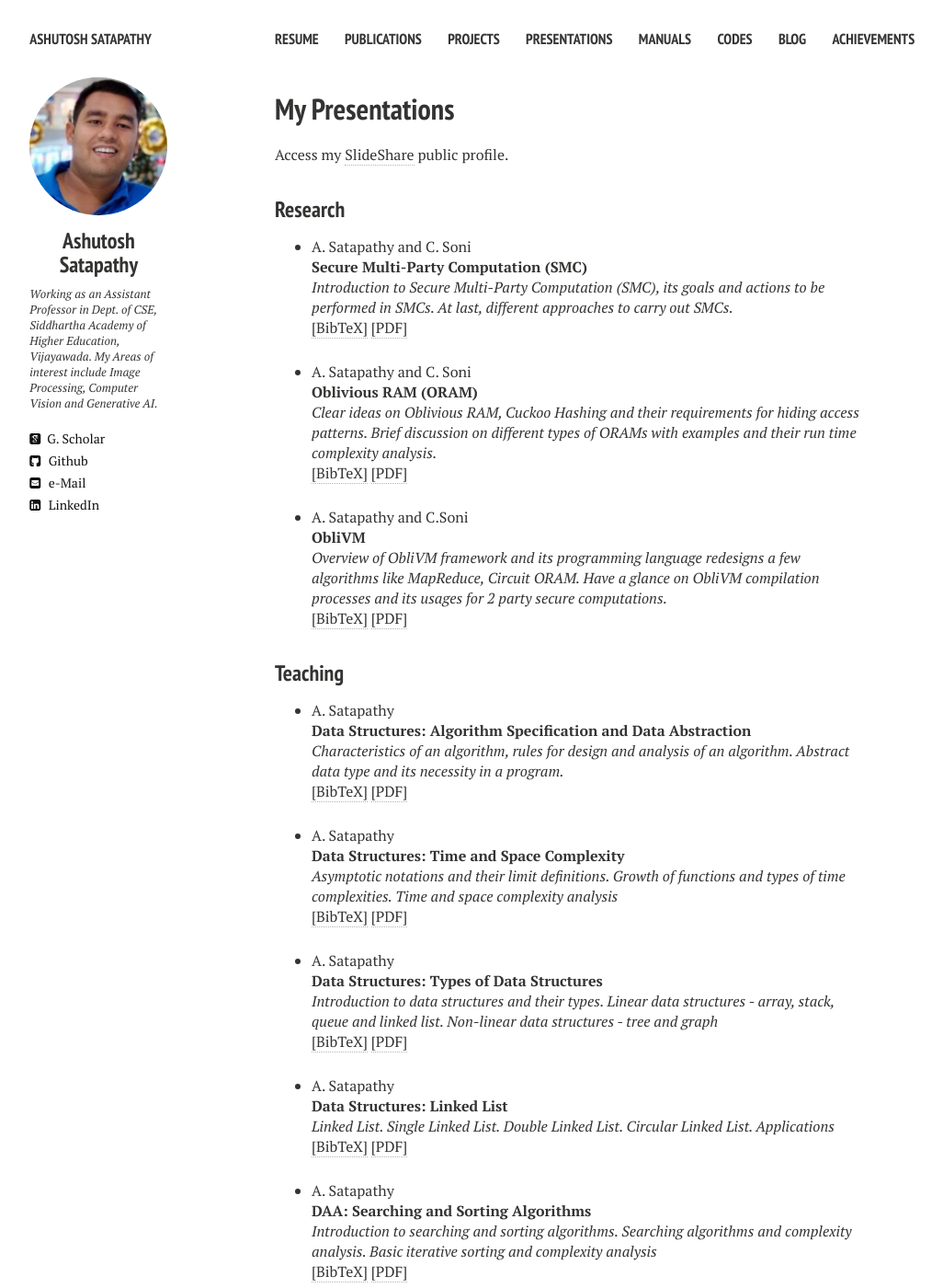
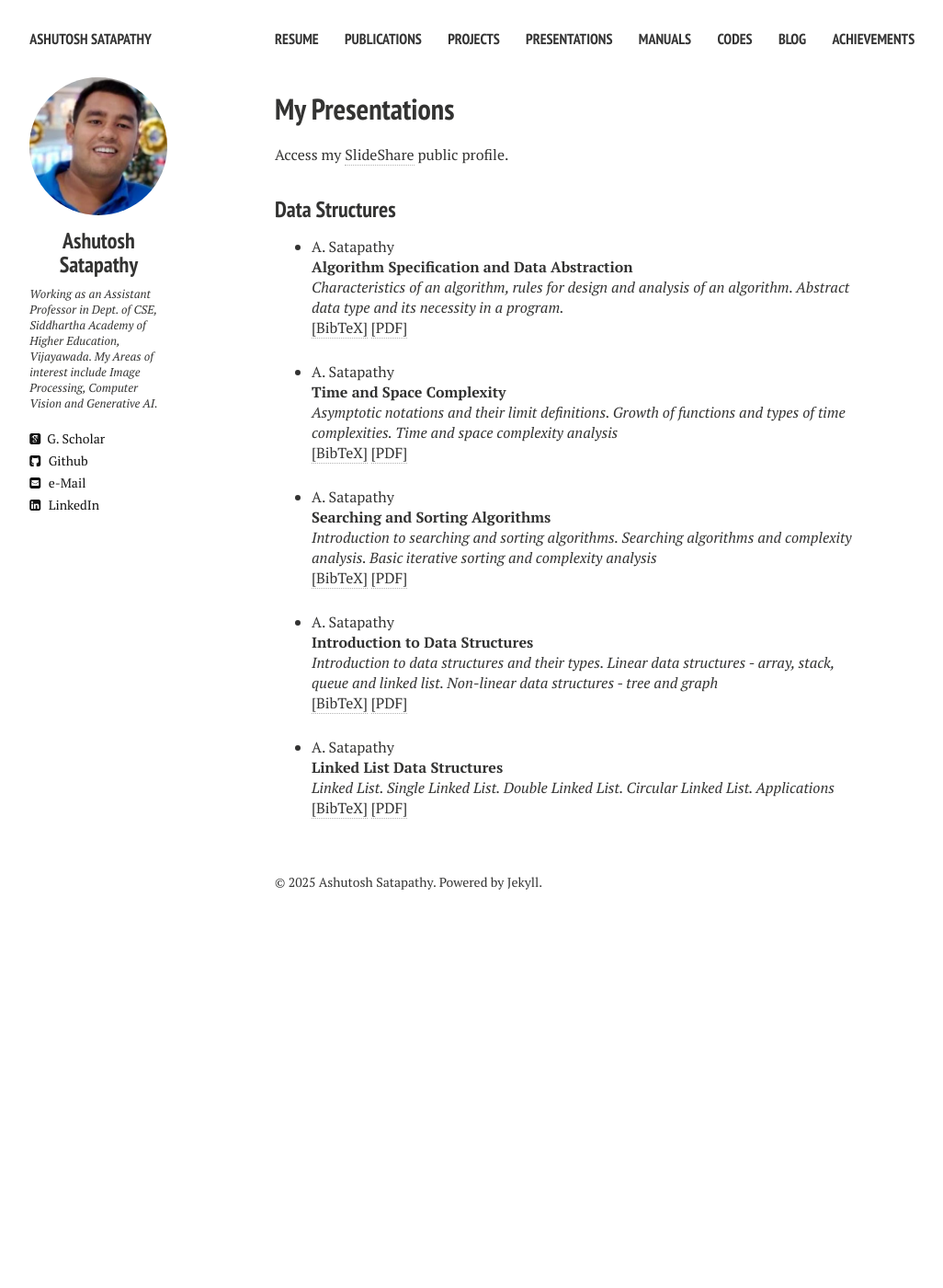
Before and after one commit to ashutoshsatapathy1990/ashutoshsatapathy1990.github.io, a Jekyll site: the page built from presentations-DS.md, in a window 1280 px wide and 1400 px high. Shown: the whole window at 92% size, without its empty margins (21-1047 px from the left). Built offline with Jekyll 4.4.1, drawn with Linux system fonts in a browser that asks for light colours; nearby versions of some CDN libraries; some of the changed text lies outside the part shown.

Commit message:
Update presentations-DS.html

```diff
--- a/_layouts/presentations-DS.html
+++ b/_layouts/presentations-DS.html
@@ -80,87 +80,13 @@ div.bibtex pre { font-size: 75%; overflow: auto;  width: 100%; padding: 0em 0em;
     <div class="article-wrap">
       {{ content }}
 
-
-
-<h3 style="margin-bottom:0px;padding-top:10px;">Research</h3>
-<ul class="biblist">
-
-<!-- Item: ashutosh2017pc -->
-<li ><p>
-A. Satapathy and C. Soni
-<br><b>Secure Multi-Party Computation (SMC)</b><br>
-<i>Introduction to Secure Multi-Party Computation (SMC), its goals and actions to be performed in SMCs. At last, different approaches to carry out SMCs.</i>
-<br />
-<a href="javascript:toggleBibtex('ashutosh2017pc')">[BibTeX]</a>
-<a href="https://www.slideshare.net/secret/maLOW7R627sbW9">[PDF]</a>
-</p>
-<div id="bib_ashutosh2017pc" class="bibtex noshow">
-<pre>
-@unpublished{ashutosh2017pc,
-author = {A. Satapathy and C. Soni},
-title= {Secure Multi-Party Computation (SMC)},
-note= {Information and Communication Laboratory, ITRI-Taiwan},
-month = {June},
-year = {2017}
-}
-</pre>
-</div>
-</li>
-
-    <!-- Item: ashutosh2017pb -->
-    <li ><p>
-    A. Satapathy and C. Soni
-    <br><b>Oblivious RAM (ORAM)</b><br>
-<i>Clear ideas on Oblivious RAM, Cuckoo Hashing and their requirements for hiding access patterns.
-	Brief discussion on different types of ORAMs with examples and their run time complexity analysis.</i>
-<br />
-    <a href="javascript:toggleBibtex('ashutosh2017pb')">[BibTeX]</a>
-    <a href="https://www.slideshare.net/secret/IThyXGUIic7yJP">[PDF]</a>
-</p>
-<div id="bib_ashutosh2017pb" class="bibtex noshow">
-<pre>
-@unpublished{ashutosh2017pb,
-author = {A. Satapathy and C. Soni},
-title= {Oblivious RAM (ORAM)},
-note= {Information and Communication Laboratory, ITRI-Taiwan},
-month = {July},
-year = {2017}
-}
-</pre>
-</div>
-</li>
-
-
-<!-- Item: ashutosh2017pa -->
-<li ><p>
-A. Satapathy and C.Soni
-<br><b>ObliVM</b><br>
-<i>Overview of ObliVM framework and its programming language redesigns a few algorithms like MapReduce, Circuit ORAM. Have a glance on ObliVM compilation processes and its usages for 2 party secure computations.</i>
-<br />
-<a href="javascript:toggleBibtex('ashutosh2017pa')">[BibTeX]</a>
-<a href="https://www.slideshare.net/secret/45jzvl0QH206A" target="_blank">[PDF]</a>
-</p>
-<div id="bib_ashutosh2017pa" class="bibtex noshow">
-<pre>
-@unpublished{ashutosh2017pa,
-author = {A. Satapathy and C. Soni},
-title= {ObliVM},
-note= {Information and Communication Laboratory, ITRI-Taiwan},
-month = {July},
-year = {2017}
-}
-</pre>
-</div>
-</li>
-      </ul  >
-
-<h3 style="margin-bottom:0px;padding-top:10px;">Teaching</h3>
+<h3 style="margin-bottom:0px;padding-top:10px;">Data Structures</h3>
 <ul class="biblist">
 
 <!-- Item: ashutosh2022asda -->
 <li ><p>
 A. Satapathy
-<br><b>Data Structures: Algorithm Specification and Data Abstraction</b><br>
+<br><b>Algorithm Specification and Data Abstraction</b><br>
 <i>Characteristics of an algorithm, rules for design and analysis of an algorithm. Abstract data type and its necessity in a program.</i>
 <br />
 <a href="javascript:toggleBibtex('ashutosh2022asda')">[BibTeX]</a>
@@ -168,12 +94,14 @@ A. Satapathy
 </p>
 <div id="bib_ashutosh2022asda" class="bibtex noshow">
 <pre>
-@unpublished{ashutosh2022asda,
-author = {A. Satapathy},
-title= {Data Structures: Algorithm Specification and Data Abstraction},
-note= {Department of CSE, VRSEC-Vijayawada},
-month = {September},
-year = {2022}
+@misc{satapathy2022algorithm,
+  author       = {Ashutosh Satapathy},
+  title        = {Algorithm Specification and Data Abstraction},
+  howpublished = {Lecture slides},
+  year         = {2022},
+  month        = September,
+  institution  = {Velagapudi Ramakrishna Siddhartha Engineering College},
+  address      = {Vijayawada, India}
 }
 </pre>
 </div>
@@ -182,7 +110,7 @@ year = {2022}
 <!-- Item: ashutosh2022asdb -->
 <li ><p>
 A. Satapathy
-<br><b>Data Structures: Time and Space Complexity</b><br>
+<br><b>Time and Space Complexity</b><br>
 <i>Asymptotic notations and their limit definitions. Growth of functions and types of time complexities. Time and space complexity analysis</i>
 <br />
 <a href="javascript:toggleBibtex('ashutosh2022asdb')">[BibTeX]</a>
@@ -190,20 +118,47 @@ A. Satapathy
 </p>
 <div id="bib_ashutosh2022asdb" class="bibtex noshow">
 <pre>
-@unpublished{ashutosh2022asdb,
-author = {A. Satapathy},
-title= {Data Structures: Time and Space Complexity},
-note= {Department of CSE, VRSEC-Vijayawada},
-month = {September},
-year = {2022}
+@misc{satapathy2022time,
+  author       = {Ashutosh Satapathy},
+  title        = {Time and Space Complexity},
+  howpublished = {Lecture slides},
+  year         = {2022},
+  month        = September,
+  institution  = {Velagapudi Ramakrishna Siddhartha Engineering College},
+  address      = {Vijayawada, India}
 }
 </pre>
 </div>
 </li>
+
+<!-- Item: ashutosh2024asdc -->
+<li ><p>
+A. Satapathy
+<br><b>Searching and Sorting Algorithms</b><br>
+<i>Introduction to searching and sorting algorithms. Searching algorithms and complexity analysis. Basic iterative sorting and complexity analysis</i>
+<br />
+<a href="javascript:toggleBibtex('ashutosh2024asdc')">[BibTeX]</a>
+<a href="https://www.slideshare.net/slideshows/searching-and-sorting-algorithms-and-their-complexitiespdf/266706030">[PDF]</a>
+</p>
+<div id="bib_ashutosh2024asdc" class="bibtex noshow">
+<pre>
+@misc{satapathy2024searching,
+  author       = {Ashutosh Satapathy},
+  title        = {Searching and Sorting Algorithms},
+  howpublished = {Lecture slides},
+  year         = {2024},
+  month        = March,
+  institution  = {Velagapudi Ramakrishna Siddhartha Engineering College},
+  address      = {Vijayawada, India}
+}
+</pre>
+</div>
+</li>
+
 <!-- Item: ashutosh2024asda -->
 <li ><p>
 A. Satapathy
-<br><b>Data Structures: Types of Data Structures</b><br>
+<br><b>Introduction to Data Structures</b><br>
 <i>Introduction to data structures and their types. Linear data structures - array, stack, queue and linked list. Non-linear data structures - tree and graph</i>
 <br />
 <a href="javascript:toggleBibtex('ashutosh2024asda')">[BibTeX]</a>
@@ -211,12 +166,14 @@ A. Satapathy
 </p>
 <div id="bib_ashutosh2024asda" class="bibtex noshow">
 <pre>
-@unpublished{ashutosh2024asda,
-author = {A. Satapathy},
-title= {Introduction to Data Structures},
-note= {Department of CSE, VRSEC-Vijayawada},
-month = {March},
-year = {2024}
+@misc{satapathy2024ds,
+  author       = {Ashutosh Satapathy},
+  title        = {Introduction to Data Structures},
+  howpublished = {Lecture slides},
+  year         = {2024},
+  month        = March,
+  institution  = {Velagapudi Ramakrishna Siddhartha Engineering College},
+  address      = {Vijayawada, India}
 }
 </pre>
 </div>
@@ -224,7 +181,7 @@ year = {2024}
 <!-- Item: ashutosh2024asdb -->
 <li ><p>
 A. Satapathy
-<br><b>Data Structures: Linked List</b><br>
+<br><b>Linked List Data Structures</b><br>
 <i>Linked List. Single Linked List. Double Linked List. Circular Linked List. Applications</i>
 <br />
 <a href="javascript:toggleBibtex('ashutosh2024asdb')">[BibTeX]</a>
@@ -232,126 +189,19 @@ A. Satapathy
 </p>
 <div id="bib_ashutosh2024asdb" class="bibtex noshow">
 <pre>
-@unpublished{ashutosh2024asdb,
-author = {A. Satapathy},
-title= {Linked List Data Structures},
-note= {Department of CSE, VRSEC-Vijayawada},
-month = {March},
-year = {2024}
-}
-</pre>
-</div>
-</li>
-<!-- Item: ashutosh2024asdc -->
-<li ><p>
-A. Satapathy
-<br><b>DAA: Searching and Sorting Algorithms</b><br>
-<i>Introduction to searching and sorting algorithms. Searching algorithms and complexity analysis. Basic iterative sorting and complexity analysis</i>
-<br />
-<a href="javascript:toggleBibtex('ashutosh2024asdc')">[BibTeX]</a>
-<a href="https://www.slideshare.net/slideshows/searching-and-sorting-algorithms-and-their-complexitiespdf/266706030">[PDF]</a>
-</p>
-<div id="bib_ashutosh2024asdc" class="bibtex noshow">
-<pre>
-@unpublished{ashutosh2024asdc,
-author = {A. Satapathy},
-title= {DAA: Searching and Sorting Algorithms},
-note= {Department of CSE, VRSEC-Vijayawada},
-month = {March},
-year = {2024}
-}
-</pre>
-</div>
-</li>
-<!-- Item: ashutosh2022asdc -->
-<li ><p>
-A. Satapathy
-<br><b>High Dimensional Data Analysis: Multidimensional Data</b><br>
-<i>Multivariate and High Dimensional Problems. Data Visualization. Multivariate Random Vectors and Data</i>
-<br />
-<a href="javascript:toggleBibtex('ashutosh2022asdc')">[BibTeX]</a>
-<a href="https://www.slideshare.net/AshutoshSatapathy4/multidimensionaldatapdf">[PDF]</a>
-</p>
-<div id="bib_ashutosh2022asdc" class="bibtex noshow">
-<pre>
-@unpublished{ashutosh2022asdc,
-author = {A. Satapathy},
-title= {High Dimensional Data Analysis: Multidimensional Data},
-note= {Department of CSE, VRSEC-Vijayawada},
-month = {October},
-year = {2022}
-}
-</pre>
-</div>
-</li>
-
-<!-- Item: ashutosh2024asdd -->
-<li ><p>
-A. Satapathy
-<br><b>Business Intelligence and Information Exploitation</b><br>
-<i>Business Intelligence. Information Asset. Program Success. Actionable Knowledge</i>
-<br />
-<a href="javascript:toggleBibtex('ashutosh2024asdd')">[BibTeX]</a>
-<a href="https://www.slideshare.net/slideshow/business-intelligence-and-information-exploitation-pdf/270622849">[PDF]</a>
-</p>
-<div id="bib_ashutosh2024asdd" class="bibtex noshow">
-<pre>
-@unpublished{ashutosh2024asdd,
-author = {A. Satapathy},
-title= {Business Intelligence and Information Exploitation},
-note= {Department of CSE, VRSEC-Vijayawada},
-month = {July},
-year = {2024}
-}
-</pre>
-</div>
-</li>
-
-<!-- Item: ashutosh2024asde -->
-<li ><p>
-A. Satapathy
-<br><b>The Value of Business Intelligence</b><br>
-<i>Information Asset. Data Valuation. Actionable Knowledge - ROI. BI Applications. Intelligence Dashboard</i>
-<br />
-<a href="javascript:toggleBibtex('ashutosh2024asde')">[BibTeX]</a>
-<a href="https://www.slideshare.net/slideshow/the-value-of-business-intelligence-096b/271049228">[PDF]</a>
-</p>
-<div id="bib_ashutosh2024asde" class="bibtex noshow">
-<pre>
-@unpublished{ashutosh2024asde,
-author = {A. Satapathy},
-title= {The Value of Business Intelligence},
-note= {Department of CSE, VRSEC-Vijayawada},
-month = {August},
-year = {2024}
-}
-</pre>
-</div>
-</li>
-
-<!-- Item: ashutosh2024asdf -->
-<li ><p>
-A. Satapathy
-<br><b>Exploratory Data Analysis (EDA)</b><br>
-<i>EDA Fundamentals. Visual Aids for EDA. EDA with Personal Email. Data Transformation. Descriptive Statistics. Grouping Datasets. Correlation. Time Series Analysis</i>
-<br />
-<a href="javascript:toggleBibtex('ashutosh2024asdf')">[BibTeX]</a>
-<a href="../presentations-EDA/">[PPTs]</a>
-</p>
-<div id="bib_ashutosh2024asdf" class="bibtex noshow">
-<pre>
-@misc{satapathyEDA2025,
+@misc{satapathy2024linkedlist,
   author       = {Ashutosh Satapathy},
-  title        = {Exploratory Data Analysis (EDA) Lecture Slides},
-  year         = {2025},
-  organization = {Department of CSE, Siddhartha Academy of Higher Education (Deemed to be University)},
+  title        = {Linked List Data Structures},
+  howpublished = {Lecture slides},
+  year         = {2024},
+  month        = March,
+  institution  = {Velagapudi Ramakrishna Siddhartha Engineering College},
   address      = {Vijayawada, India}
 }
 </pre>
 </div>
 </li>
-
-      </ul  >
+</ul>
 
     </div><!-- /.article-wrap -->
     {% if site.disqus_shortname and page.comments %}
```
